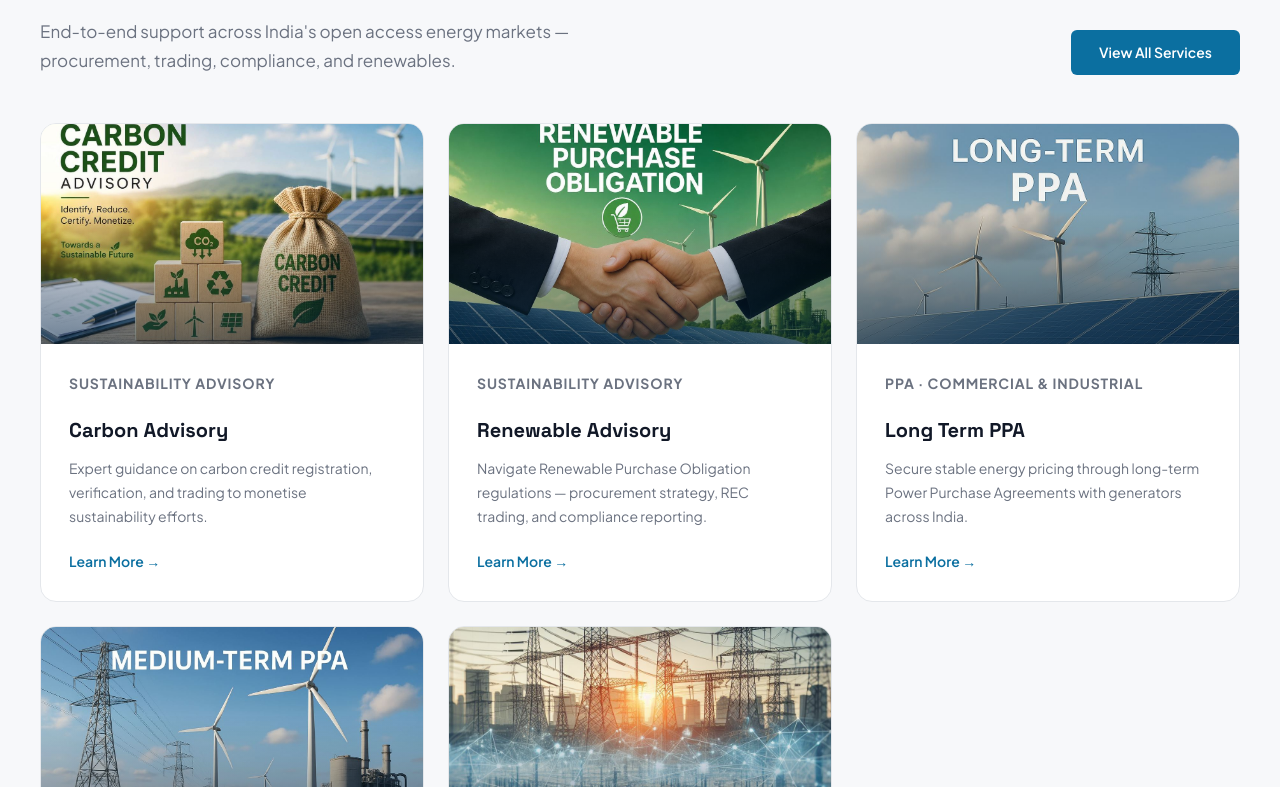
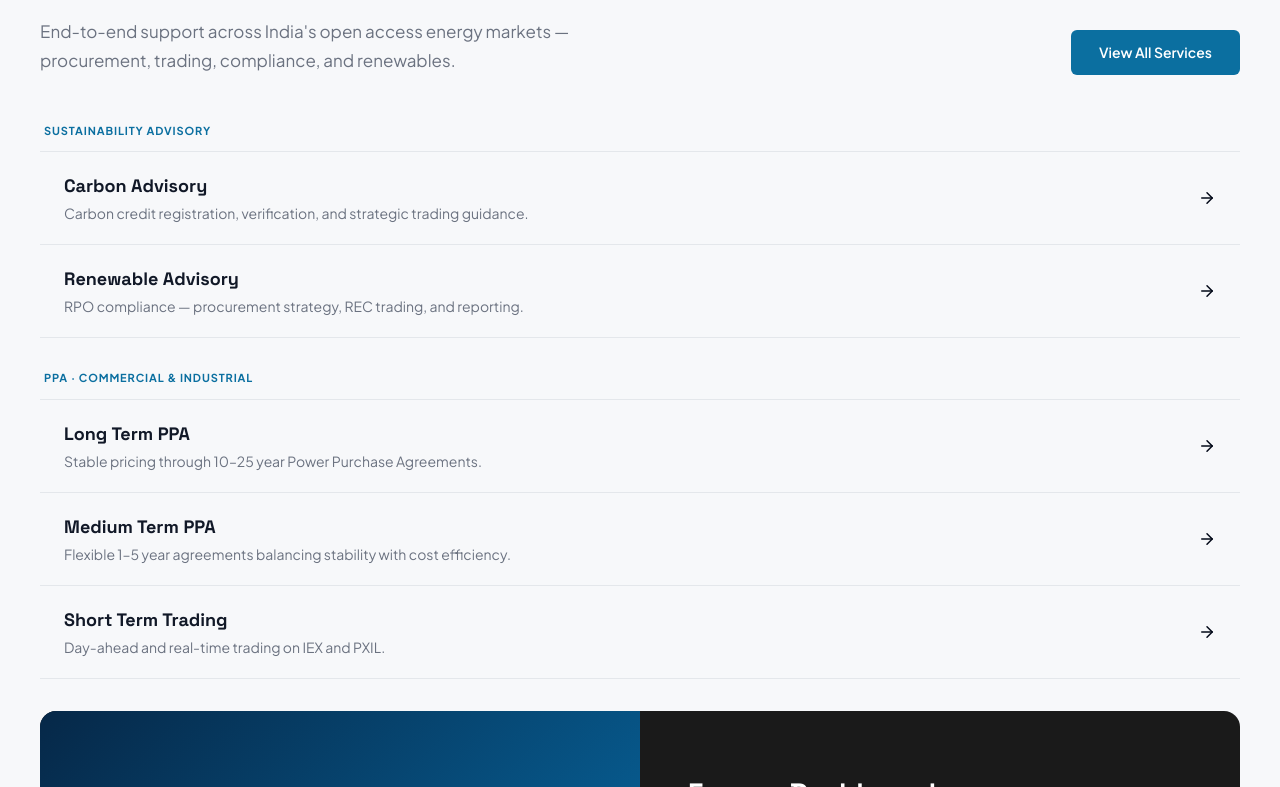
Before and after one commit to EEXORIGIN/eexorigin-site, a React (Vite) app: page / in a window 1280 px wide. Shown: the part 1953-2740 px from the top of the page. Built offline with nearby package versions, Linux system fonts and the light colour scheme.

Commit message:
Add Bangalore address, Energy Dashboard in services, compact home services, fix footer year

```diff
--- a/index.html
+++ b/index.html
@@ -43,7 +43,8 @@
 		"description": "Energy trading and advisory firm helping businesses with electricity procurement, power purchase agreements (PPAs), RPO compliance, and carbon credit advisory in India.",
 		"email": "info@eexorigin.com",
 		"telephone": "+91-88381-97744",
-		"address": {
+		"address": [
+			{
 				"@type": "PostalAddress",
 				"streetAddress": "703-1, 3rd Floor, Oppanakara Street",
 				"addressLocality": "Coimbatore",
@@ -51,6 +52,15 @@
 				"postalCode": "641001",
 				"addressCountry": "IN"
 			},
+			{
+				"@type": "PostalAddress",
+				"streetAddress": "3rd Floor, #No. 17, 2nd Main, New Bangalore English School, Shivareddy Layout, Naganathapura, Electronic City Post",
+				"addressLocality": "Bangalore",
+				"addressRegion": "Karnataka",
+				"postalCode": "560100",
+				"addressCountry": "IN"
+			}
+		],
 		"areaServed": [
 			{ "@type": "City", "name": "Coimbatore" },
 			{ "@type": "City", "name": "Bangalore" }
--- a/src/components/Footer.jsx
+++ b/src/components/Footer.jsx
@@ -73,13 +73,13 @@ export default function Footer() {
               </div>
               <div className="footer-contact-item">
                 <MapPin size={16} className="footer-contact-icon" />
-                <span>Bangalore, Karnataka</span>
+                <span>Bangalore, Karnataka 560100</span>
               </div>
             </div>
           </div>
 
           <div className="footer-bottom">
-            <span>© {new Date().getFullYear()} Energy Exchange Origin LLP. All rights reserved.</span>
+            <span>© 2025 Energy Exchange Origin LLP. All rights reserved.</span>
             <span><Link to="/privacy-policy">Privacy Policy</Link></span>
           </div>
         </div>
--- a/src/index.css
+++ b/src/index.css
@@ -2600,3 +2600,85 @@
   font-size: 12.5px;
   color: var(--gray-500);
 }
+
+/* ━━━ COMPACT SERVICE LIST (Home page) ━━━ */
+.svc-compact-list {
+  margin-top: 48px;
+  display: flex;
+  flex-direction: column;
+  gap: 32px;
+}
+.svc-compact-group {
+  display: flex;
+  flex-direction: column;
+}
+.svc-compact-cat {
+  font-size: 11px;
+  font-weight: 700;
+  text-transform: uppercase;
+  letter-spacing: 0.08em;
+  color: var(--brand-blue-bright);
+  margin-bottom: 12px;
+  padding-left: 4px;
+}
+.svc-compact-item {
+  display: flex;
+  align-items: center;
+  justify-content: space-between;
+  gap: 20px;
+  padding: 20px 24px;
+  border-bottom: 1px solid var(--gray-200);
+  text-decoration: none;
+  color: inherit;
+  transition: all 0.25s ease;
+  cursor: pointer;
+}
+.svc-compact-item:first-of-type {
+  border-top: 1px solid var(--gray-200);
+}
+.svc-compact-item:hover {
+  background: var(--gray-50, #f9fafb);
+  padding-left: 32px;
+}
+.svc-compact-info {
+  flex: 1;
+  min-width: 0;
+}
+.svc-compact-info h3 {
+  font-family: var(--font-display);
+  font-size: 18px;
+  font-weight: 700;
+  color: var(--gray-900);
+  margin-bottom: 4px;
+  transition: color 0.2s;
+}
+.svc-compact-item:hover .svc-compact-info h3 {
+  color: var(--green);
+}
+.svc-compact-info p {
+  font-size: 14px;
+  color: var(--gray-500);
+  line-height: 1.5;
+  margin: 0;
+}
+.svc-compact-arrow {
+  flex-shrink: 0;
+  color: var(--gray-400);
+  transition: all 0.25s ease;
+}
+.svc-compact-item:hover .svc-compact-arrow {
+  color: var(--green);
+  transform: translateX(4px);
+}
+
+@media (max-width: 768px) {
+  .svc-compact-item {
+    padding: 16px 16px;
+  }
+  .svc-compact-item:hover {
+    padding-left: 20px;
+  }
+  .svc-compact-info h3 {
+    font-size: 16px;
+  }
+}
--- a/src/pages/Contact.jsx
+++ b/src/pages/Contact.jsx
@@ -145,8 +145,16 @@ const Contact = () => {
                       <br />
                       Coimbatore, Tamil Nadu — 641001
                     </p>
-                    <p className="text-sm text-gray-600 mt-2">
-                      Also serving Bangalore, Karnataka.
+                    <p className="text-sm text-gray-600 mt-3">
+                      <span className="font-semibold text-gray-900">Bangalore Office</span>
+                      <br />
+                      3rd Floor, #No. 17, 2nd Main,
+                      <br />
+                      New Bangalore English School, Shivareddy Layout,
+                      <br />
+                      Naganathapura, Electronic City Post,
+                      <br />
+                      Bangalore South, Bangalore — 560100
                     </p>
                   </div>
                 </div>
--- a/src/pages/Home.jsx
+++ b/src/pages/Home.jsx
@@ -3,11 +3,6 @@ import Seo from "@/components/Seo";
 import { Link } from "react-router-dom";
 import { Zap, Monitor, Shield, Clock, Activity, Box, ArrowRight, TrendingUp } from "lucide-react";
 import ExchangeMarquee from "@/components/ExchangeMarquee";
-import imgLongTerm from "@/assets/long-term-ppa.jpg";
-import imgMediumTerm from "@/assets/medium-term-ppa.jpg";
-import imgShortTerm from "@/assets/short-term-trading.jpg";
-import imgRpo from "@/assets/rpo-compliance.jpg";
-import imgCarbon from "@/assets/carbon-credit-advisory.jpg";
 import heroVideo from "@/assets/hero-transmission.mp4";
 import heroPoster from "@/assets/hero-poster.jpg";
 
@@ -52,39 +47,34 @@ const coverage = [
   { icon: Box, tag: "RPO", label: "Obligation Management" },
 ];
 
-const services = [
+const servicesList = [
   {
     title: "Carbon Advisory",
-    desc: "Expert guidance on carbon credit registration, verification, and trading to monetise sustainability efforts.",
-    image: imgCarbon,
+    desc: "Carbon credit registration, verification, and strategic trading guidance.",
     to: "/services/carbon-credit-advisory",
     category: "Sustainability Advisory",
   },
   {
     title: "Renewable Advisory",
-    desc: "Navigate Renewable Purchase Obligation regulations — procurement strategy, REC trading, and compliance reporting.",
-    image: imgRpo,
+    desc: "RPO compliance — procurement strategy, REC trading, and reporting.",
     to: "/services/rpo",
     category: "Sustainability Advisory",
   },
   {
     title: "Long Term PPA",
-    desc: "Secure stable energy pricing through long-term Power Purchase Agreements with generators across India.",
-    image: imgLongTerm,
+    desc: "Stable pricing through 10–25 year Power Purchase Agreements.",
     to: "/services/ltp",
     category: "PPA · Commercial & Industrial",
   },
   {
     title: "Medium Term PPA",
-    desc: "Flexible 1–5 year agreements balancing pricing stability with cost efficiency.",
-    image: imgMediumTerm,
+    desc: "Flexible 1–5 year agreements balancing stability with cost efficiency.",
     to: "/services/mtp",
     category: "PPA · Commercial & Industrial",
   },
   {
     title: "Short Term Trading",
-    desc: "Day-ahead and real-time trading on IEX and PXIL — strategic bidding at competitive prices.",
-    image: imgShortTerm,
+    desc: "Day-ahead and real-time trading on IEX and PXIL.",
     to: "/services/stp",
     category: "PPA · Commercial & Industrial",
   },
@@ -263,21 +253,26 @@ export default function Home() {
             <Link to="/services" className="view-all-btn">View All Services</Link>
           </div>
 
-          <div className="solutions-grid">
-            {services.map((s, i) => (
-              <Link to={s.to} className="solution-card reveal" key={i}>
-                <div className="solution-img">
-                  <img src={s.image} alt={s.title} loading="lazy" />
-                </div>
-                <div className="solution-body">
-                  <p className="solution-category">{s.category}</p>
-                  <h3>{s.title}</h3>
-                  <p>{s.desc}</p>
-                  <span className="solution-link">Learn More →</span>
-                </div>
-              </Link>
+          {/* Compact service list */}
+          <div className="svc-compact-list reveal">
+            {["Sustainability Advisory", "PPA · Commercial & Industrial"].map((cat) => (
+              <div key={cat} className="svc-compact-group">
+                <p className="svc-compact-cat">{cat}</p>
+                {servicesList.filter((s) => s.category === cat).map((s, i) => (
+                  <Link to={s.to} className="svc-compact-item" key={i}>
+                    <div className="svc-compact-info">
+                      <h3>{s.title}</h3>
+                      <p>{s.desc}</p>
+                    </div>
+                    <ArrowRight size={18} className="svc-compact-arrow" />
+                  </Link>
+                ))}
+              </div>
             ))}
+          </div>
 
+          {/* Featured cards */}
+          <div className="solutions-grid" style={{ marginTop: 32 }}>
             {/* Featured dashboard card */}
             <Link to="/dashboard" className="solution-card solution-featured reveal">
               <div className="solution-img" style={{ display: "flex", alignItems: "center", justifyContent: "center" }}>
```
Also changed, not shown: src/pages/Services.jsx (+58 -1 lines). Lines whose indentation alone changed are shown as unchanged.
